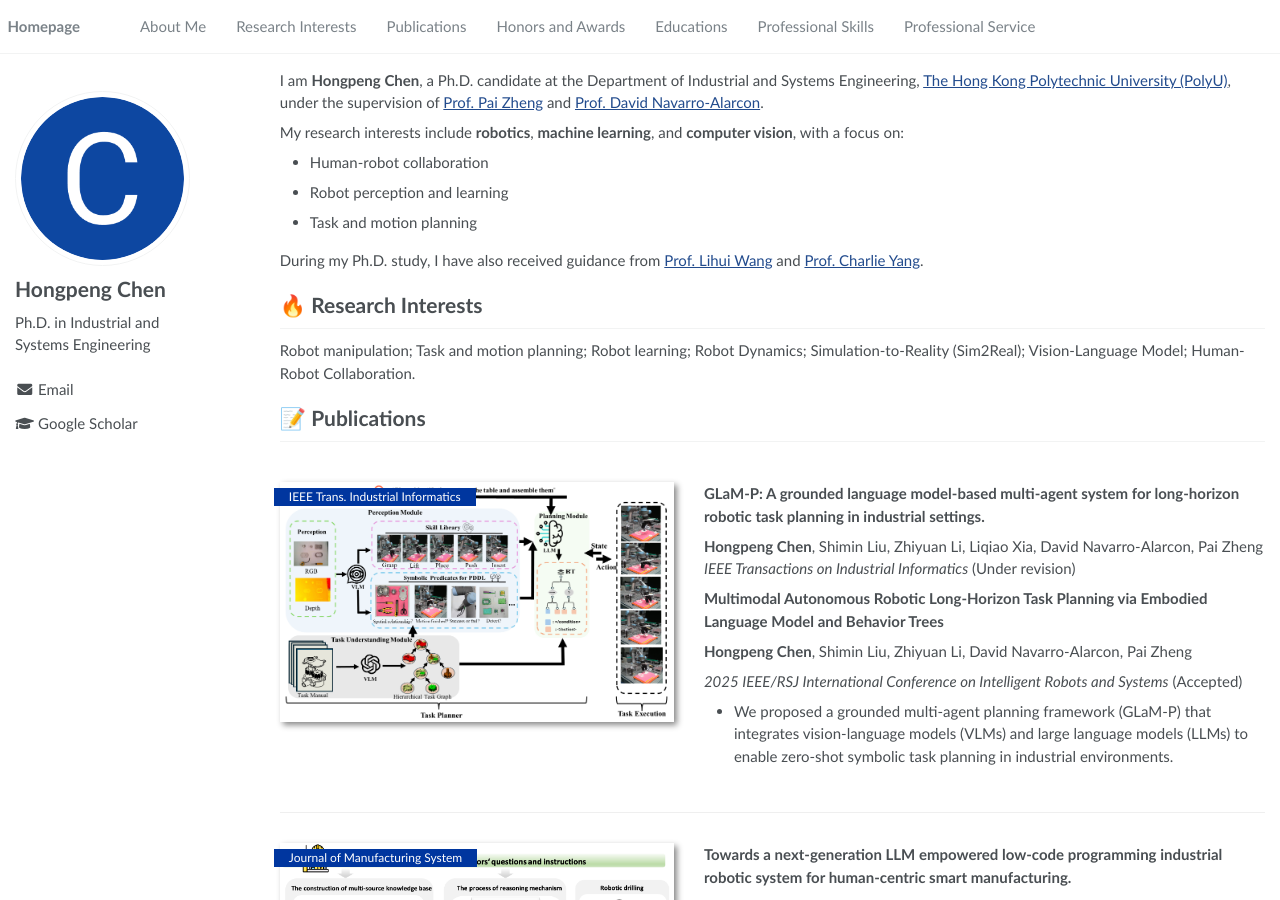
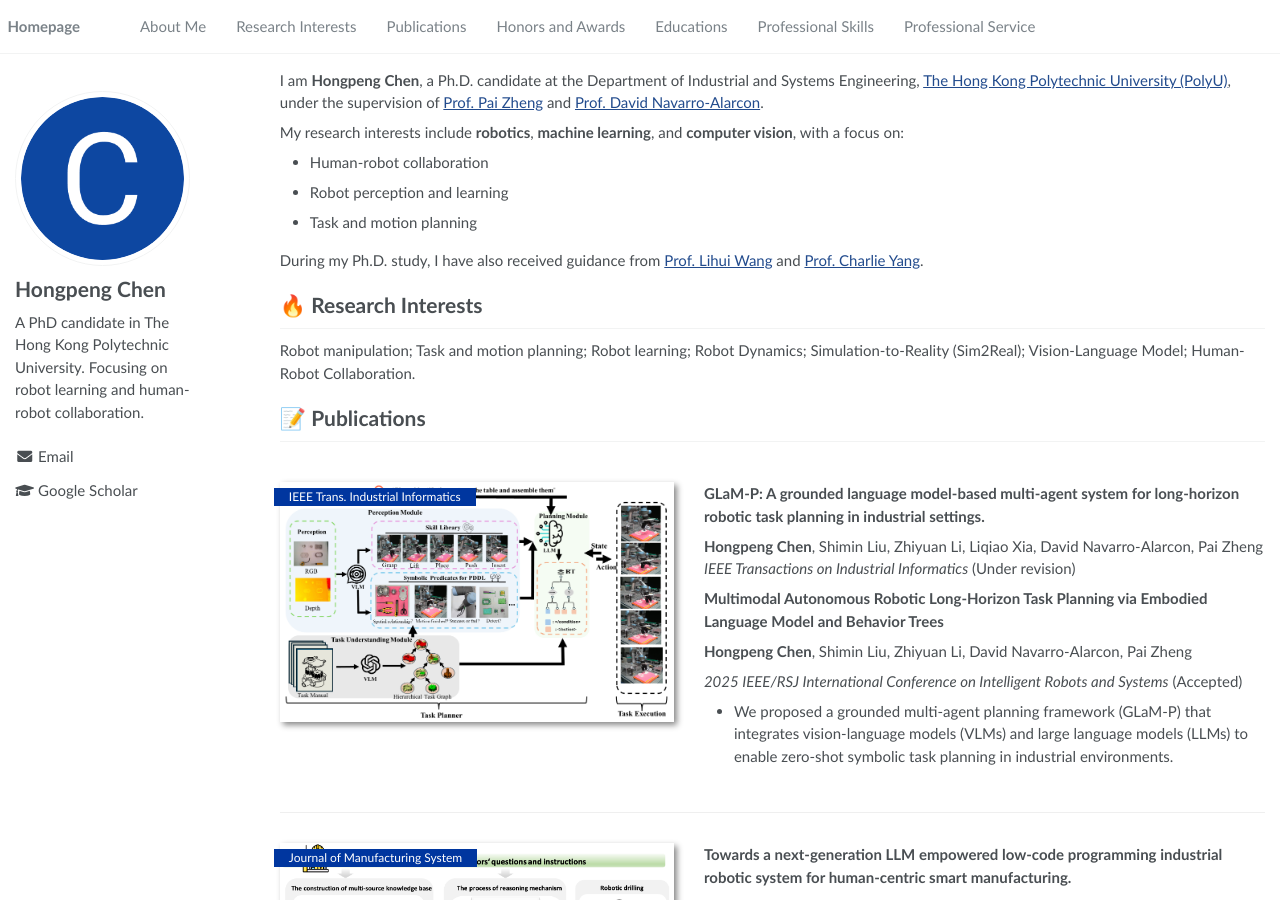
Before and after one commit to hongpeng-chen/chen-hongpeng.github.io, a Jekyll site: the page built from _pages/about.md, in a window 1280 px wide and 900 px high. Built offline with Jekyll 4.4.1, drawn with Linux system fonts in a browser that asks for light colours.

Commit message:
tweaked bio

```diff
--- a/_config.yml
+++ b/_config.yml
@@ -23,7 +23,7 @@ baidu_site_verification  :  # get baidu_site_verification from https://ziyuan.ba
 author:
   name             : "Hongpeng Chen"
   avatar           : "images/android-chrome-512x512.png"
-  bio              : "Ph.D. in Industrial and Systems Engineering"
+  bio              : "A PhD candidate in The Hong Kong Polytechnic University. Focusing on robot learning and human-robot collaboration."
   location         :
   employer         :
   pubmed           :
```
